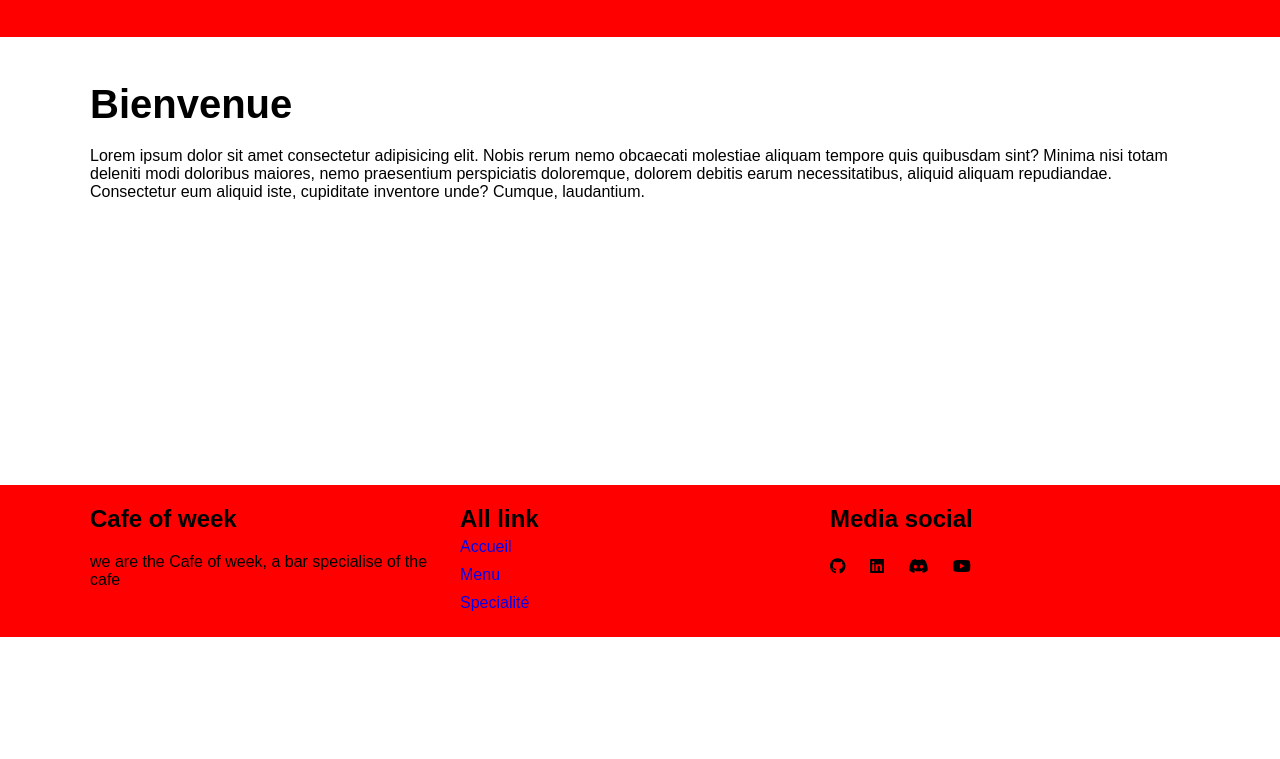
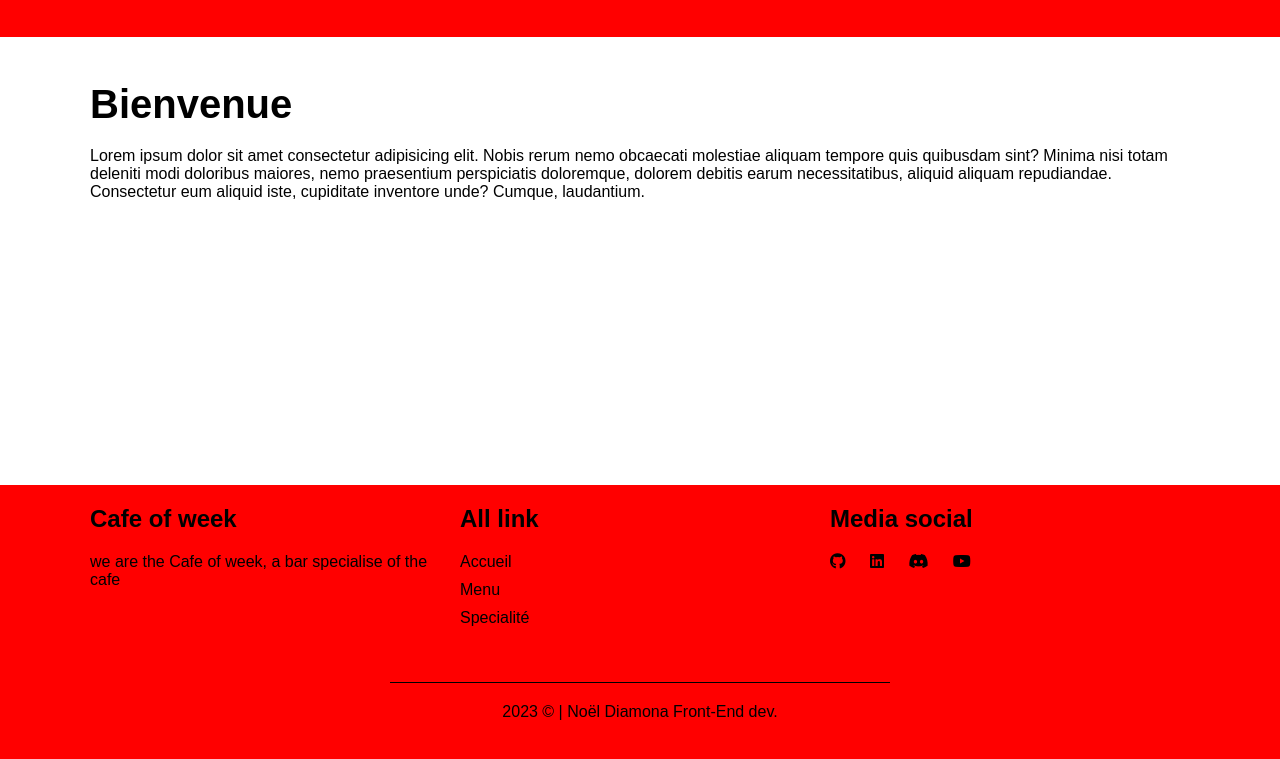
Before and after one commit to NoelGamaliel/concours-web, a plain HTML site: page index.html in a window 1280 px wide. Shown: the part 1307-2066 px from the top of the page. Before the commit the page ends 1944 px from the top, so only its background shows below. Drawn offline with Linux system fonts and the light colour scheme; files whose address does not match are found by name.

Commit message:
Ajout the footer for pages

```diff
--- a/assets/css/style.css
+++ b/assets/css/style.css
@@ -43,8 +43,8 @@ body {
 }
 
 .navigation .container ul {
-    display: inline-flex;
-    margin: 20px;
+    display: none;
+    margin: 25px;
     gap: 35px;
 }
 
@@ -317,10 +317,15 @@ body {
     display: grid;
     grid-template-columns: 1fr 1fr 1fr;
     grid-gap: 10px;
+    margin-bottom: 50px;
 }
 
 .all-footer .footer-container .text-para p {
     padding: 20px 0;
+}
+
+.all-footer .footer-container .link-media h1 {
+    margin-bottom: 15px;
 }
 
 .all-footer .footer-container .link-media a {
@@ -328,12 +333,26 @@ body {
     padding: 5px 0;
     flex-direction: column;
     text-decoration: none;
+    color: #000;
 }
 
 .all-footer .footer-container .link-media-sociaux i {
     text-decoration: none;
     gap: 305px;
     margin-right: 20px;
-    padding: 25px 0;
+    padding: 20px 0;
     color: #000;
 }
+
+.all-footer hr {
+    width: 500px;
+    margin: auto;
+    border: 0;
+    border-top: 1px solid #000;
+}
+
+.all-footer .copyright {
+    padding: 20px 0;
+    color: #000;
+    text-align: center;
+}
--- a/index.html
+++ b/index.html
@@ -119,12 +119,21 @@
                     </div>
                     <div class="link-media-sociaux">
                         <h1>Media social</h1>
-                        <a href="http://"><i class="fa-brands fa-github"></i></a>
-                        <a href="http://"><i class="fa-brands fa-linkedin"></i></a>
-                        <a href="http://"><i class="fa-brands fa-discord"></i></a>
-                        <a href="http://"><i class="fa-brands fa-youtube"></i></a>
+                        <div>
+                            <a href="http://"><i class="fa-brands fa-github"></i></a>
+                            <a href="http://"><i class="fa-brands fa-linkedin"></i></a>
+                            <a href="http://"><i class="fa-brands fa-discord"></i></a>
+                            <a href="http://"><i class="fa-brands fa-youtube"></i></a>
+                        </div>
                     </div>
                 </div>
+
+                <hr>
+
+                <div class="copyright">
+                    2023 &copy; | Noël Diamona Front-End dev.
+                </div>
+
             </div>
         </section>
     </main>
```
